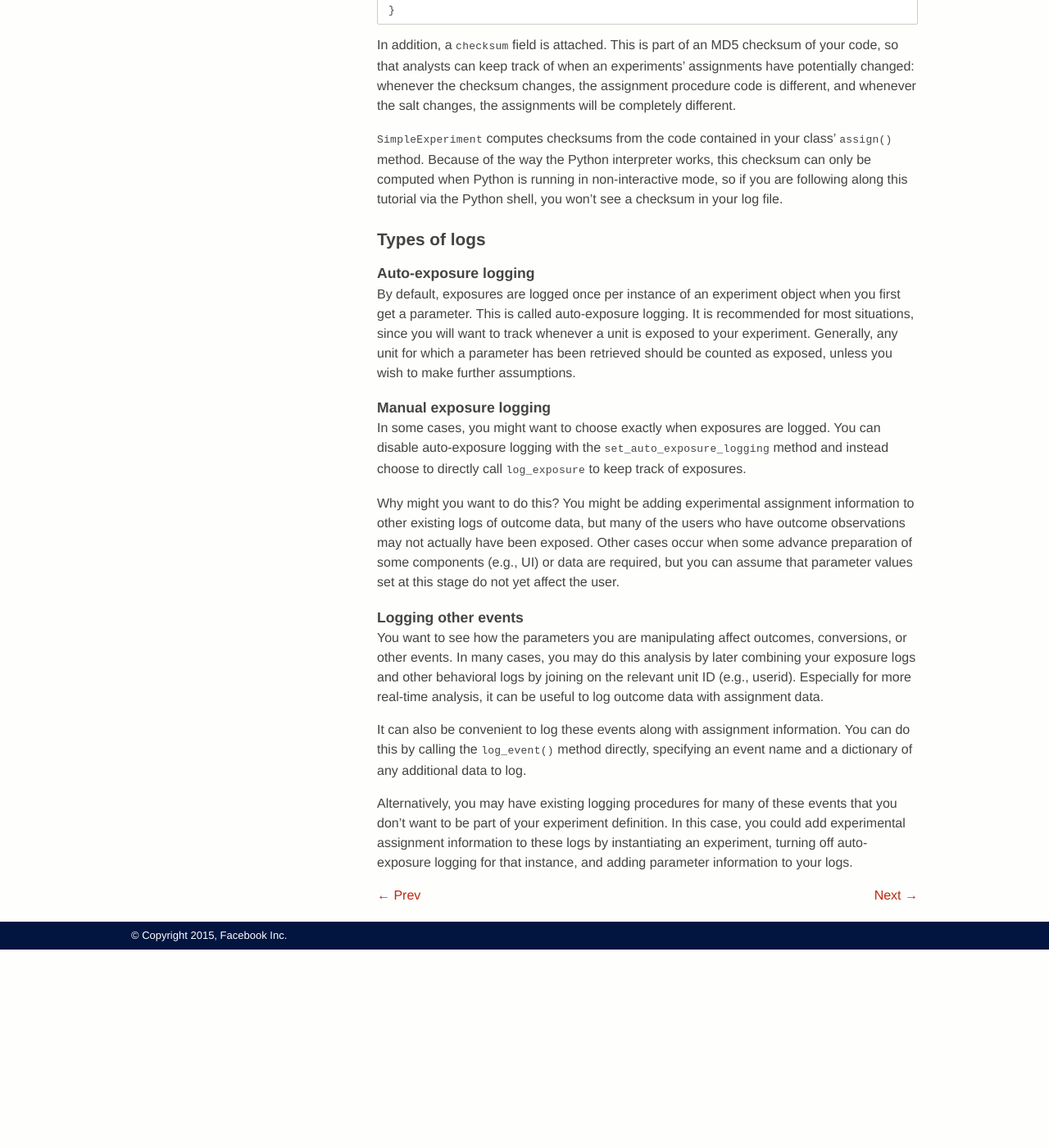
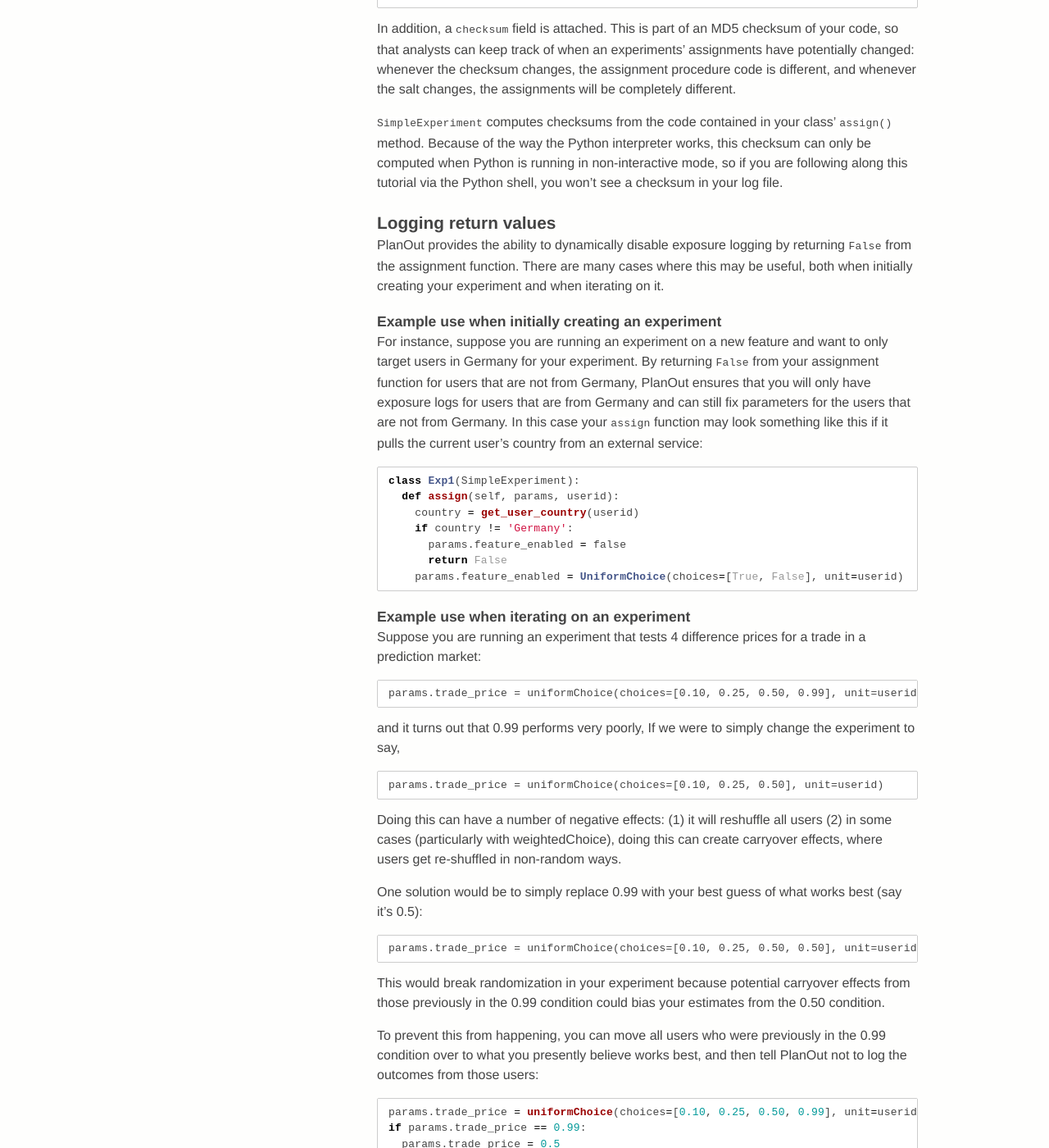
Before and after one commit to facebookarchive/planout, a Jekyll site: the page built from docs/04-logging.md, in a window 1280 px wide and 1400 px high, scrolled down 1073 px. Shown: the whole window at 82% size. Built offline with Jekyll 4.4.1, drawn with Linux system fonts in a browser that asks for light colours; Markdown is read by kramdown in place of the engine named in the settings; before the commit the page ends 2231 px from its top, so only the background shows below that.

Commit message:
add in extended documentation for return values

````diff
--- a/docs/04-logging.md
+++ b/docs/04-logging.md
@@ -59,6 +58,58 @@ checksum can only be computed when Python is running in non-interactive mode,
 so if you are following along this tutorial via the Python shell, you won't
 see a checksum in your log file.
 
+## Logging return values
+
+PlanOut provides the ability to dynamically disable exposure logging by returning `False` from the assignment function. There are many cases where this may be useful, both when initially creating your experiment and when iterating on it.
+
+
+### Example use when initially creating an experiment
+
+For instance, suppose you are running an experiment on a new feature and want to only target users in Germany for your experiment. By returning `False` from your assignment function for users that are not from Germany, PlanOut ensures that you will only have exposure logs for users that are from Germany and can still fix parameters for the users that are not from Germany. In this case your `assign` function may look something like this if it pulls the current user's country from an external service:
+
+```python
+class Exp1(SimpleExperiment):
+  def assign(self, params, userid):
+    country = get_user_country(userid)
+    if country != 'Germany':
+      params.feature_enabled = false
+      return False
+    params.feature_enabled = UniformChoice(choices=[True, False], unit=userid)
+```
+
+### Example use when iterating on an experiment
+
+Suppose you are running an experiment that tests 4 difference prices for a trade in a prediction market:
+
+```
+params.trade_price = uniformChoice(choices=[0.10, 0.25, 0.50, 0.99], unit=userid)
+```
+
+and it turns out that 0.99 performs very poorly, If we were to simply change the experiment to say,
+
+```
+params.trade_price = uniformChoice(choices=[0.10, 0.25, 0.50], unit=userid)
+```
+
+Doing this can have a number of negative effects: (1) it will reshuffle all users (2) in some cases (particularly with weightedChoice), doing this can create carryover effects, where users get re-shuffled in non-random ways.
+
+One solution would be to simply replace 0.99 with your best guess of what works best (say it's 0.5):
+
+```
+params.trade_price = uniformChoice(choices=[0.10, 0.25, 0.50, 0.50], unit=userid)
+```
+
+This would break randomization in your experiment because potential carryover effects from those previously in the 0.99 condition could bias your estimates from the 0.50 condition.
+
+To prevent this from happening, you can move all users who were previously in the 0.99 condition over to what you presently believe works best, and then tell PlanOut not to log the outcomes from those users:
+
+```python
+params.trade_price = uniformChoice(choices=[0.10, 0.25, 0.50, 0.99], unit=userid)
+if params.trade_price == 0.99:
+  params.trade_price = 0.5
+  return False
+```
+
 ## Types of logs
 
 ### Auto-exposure logging
````
Also changed, not shown: other parts of docs/04-logging.md (+0 -1 lines).
